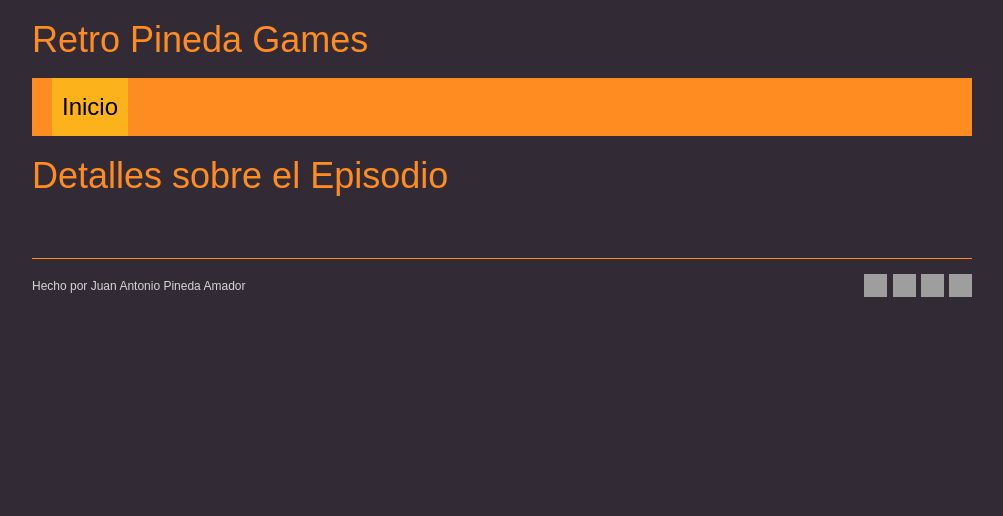
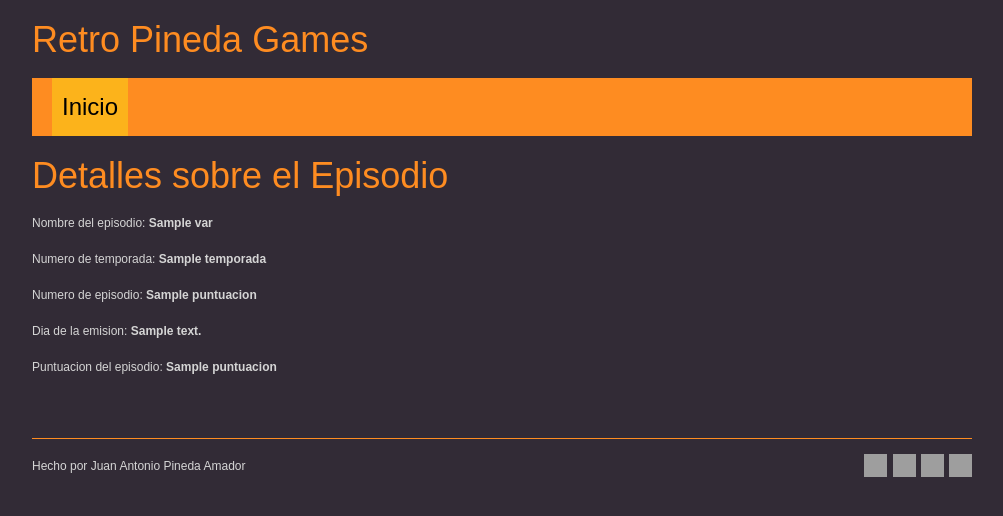
Before and after one commit to JuanantPineda/proyecto_flask, a Flask app: template templates/detalle.html in a window 1280 px wide. Shown: the top 516 px of the page, without its empty margins (138-1141 px from the left). Run offline with Flask 3, Linux system fonts and the light colour scheme; the template is opened without the code that fills it: most values are stand-ins (such as "Sample title", 1, 10 or a date in 2020); some web fonts are replaced; grey boxes are pictures that could not be loaded.

Commit message:
Se ha modidicado el fichero app.py para que devuelva solamente la informacion de un episodio

```diff
--- a/app.py
+++ b/app.py
@@ -34,7 +34,12 @@ def episodios():
 
 @app.route('/detalle/<id>')
 def detalle(id):
-    return render_template("detalle.html",id=id)
+    detalles = []
+    for var in datos["_embedded"]["episodes"]:
+        if int(id) == var["id"]:
+            diccionario = {"nombre": var["name"],"temporada": var["season"],"episodio": var["number"],"emision": var["airdate"],"puntuacion": var["rating"]["average"]}
+            detalles.append(diccionario)
+    return render_template("detalle.html",id=id,detalles=detalles)
 
 
 app.run("0.0.0.0",5000,debug=True)
--- a/templates/detalle.html
+++ b/templates/detalle.html
@@ -5,8 +5,13 @@
   <div class="container_12">
     <div class="grid_9">
       <h3 class="retro">Detalles sobre el Episodio</h3>
-
-
+      {% for var in detalles -%}
+        <p>Nombre del episodio: <b>{{ var.nombre }}</b></p>
+        <p>Numero de temporada: <b>{{ var.temporada }}</b></p>
+        <p>Numero de episodio: <b>{{ var.puntuacion }}</b></p>
+        <p>Dia de la emision: <b>{{ var.emision }}</b></p>
+        <p>Puntuacion del episodio: <b>{{ var.puntuacion }}</b></p>
+      {% endfor -%}
     </div>
   </div>
 </div>
```
